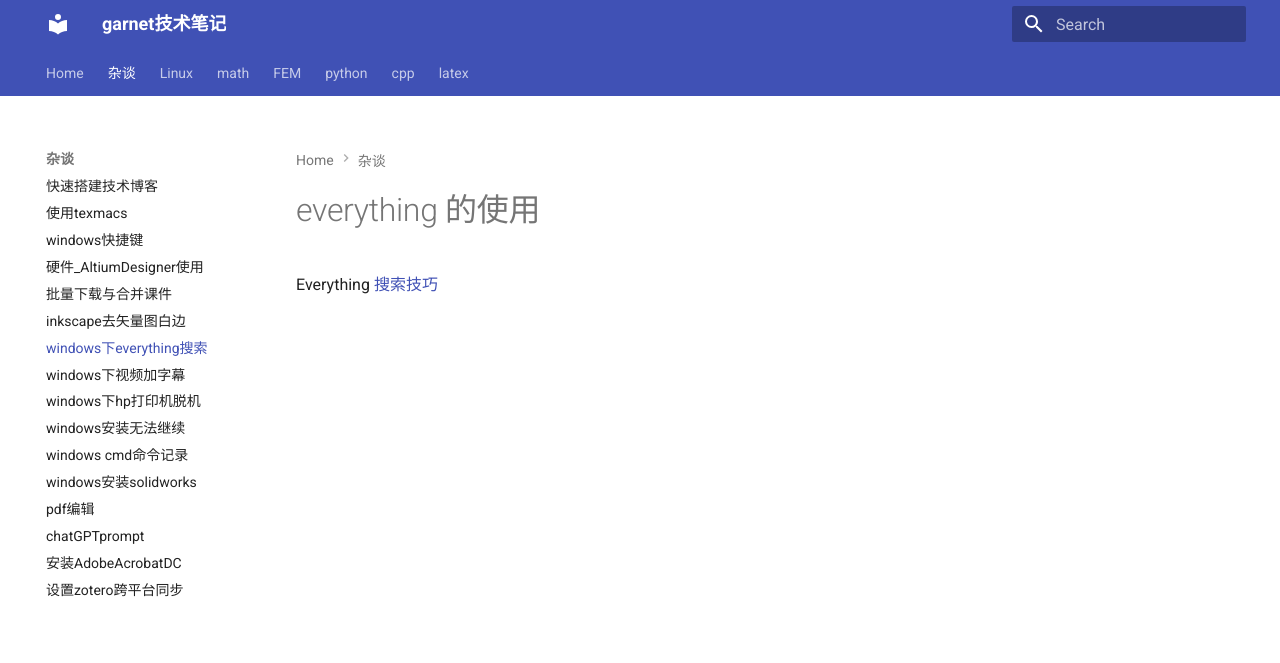
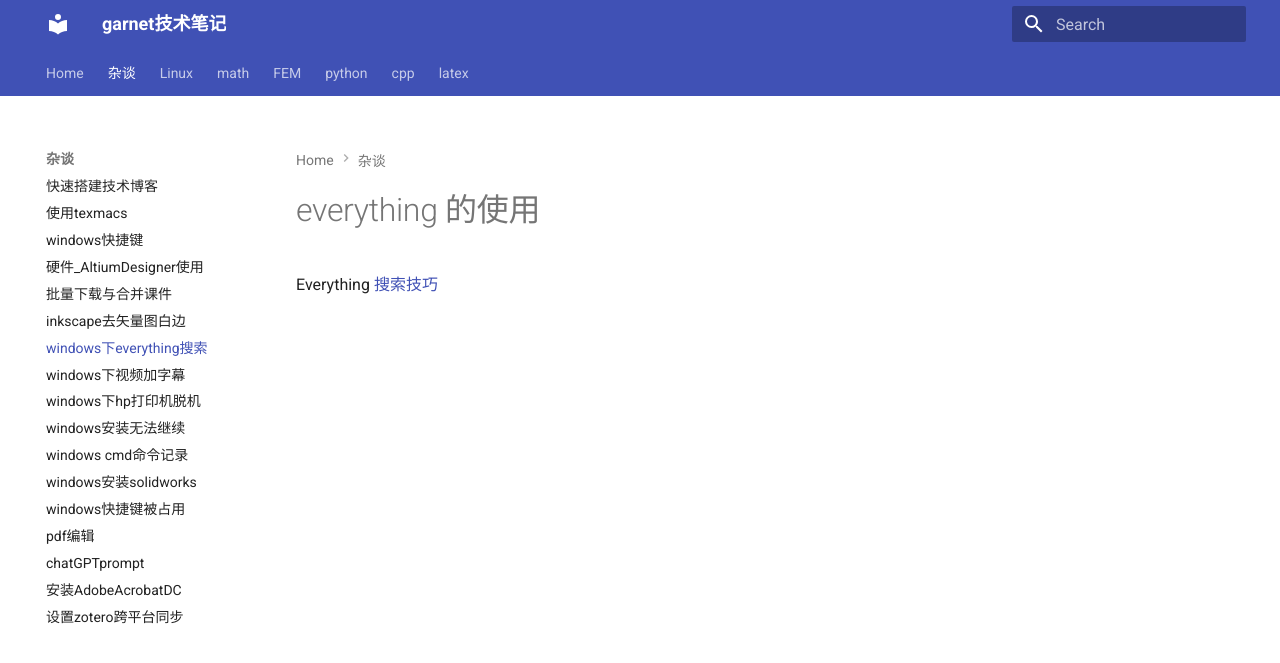
Before and after one commit to ymma98/technotes, an MkDocs documentation site: the page built from docs/杂谈/windows_everything的使用.md, in a window 1280 px wide. Shown: the top 663 px of the page. Built offline with MkDocs 1.6.1 and Material for MkDocs 9.7.7, drawn with Linux system fonts in a browser that asks for light colours.

Commit message:
Update mkdocs.yml

```diff
--- a/mkdocs.yml
+++ b/mkdocs.yml
@@ -14,6 +14,7 @@ nav:
       - windows安装无法继续: 杂谈/windows安装无法继续.md
       - windows cmd命令记录: 杂谈/windows_cmd.md
       - windows安装solidworks: 杂谈/windows_安装solidworks.md
+      - windows快捷键被占用: 杂谈/windows_快捷键被占用.md
       - pdf编辑: 杂谈/pdf编辑.md
       - chatGPTprompt: 杂谈/chatGPT_prompt.md
       - 安装AdobeAcrobatDC: 杂谈/安装AdobeAcrobatDC.md
```
